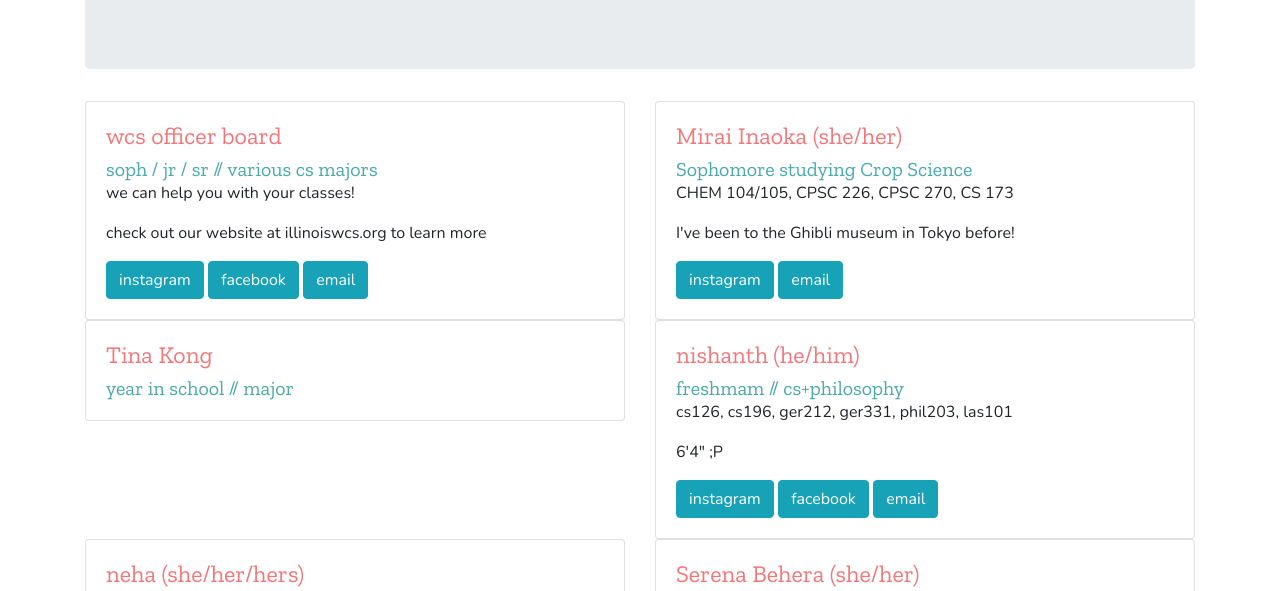
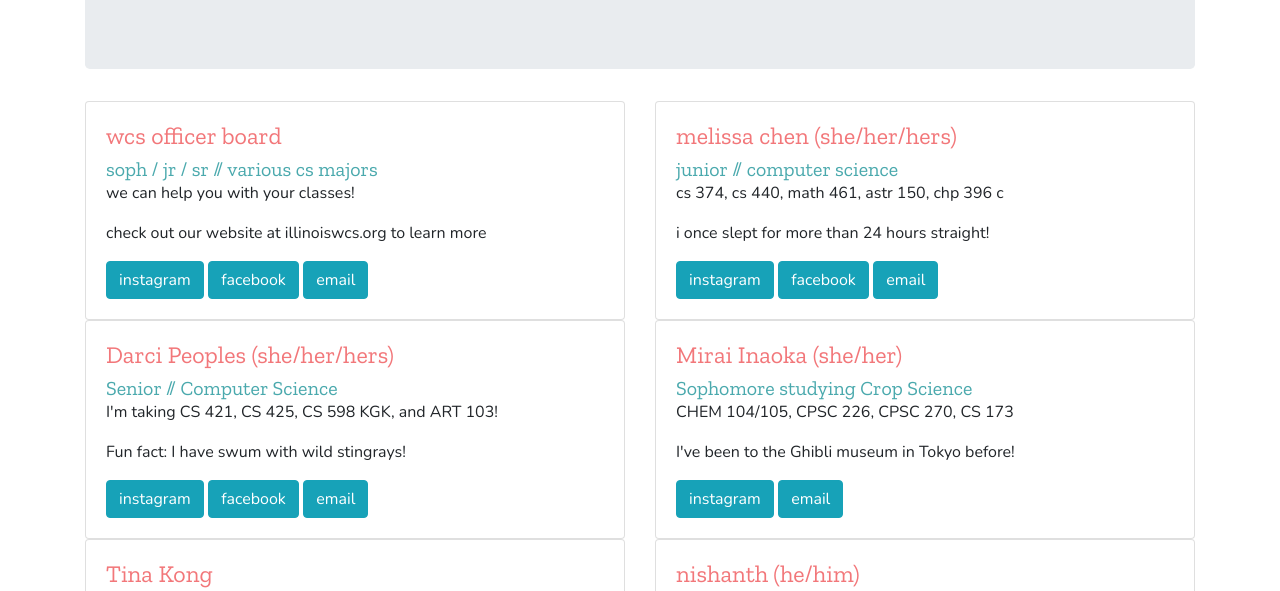
Before and after one commit to zjy-mandy/git-gud, a plain HTML site: page index.html in a window 1280 px wide. Shown: the part 203-794 px from the top of the page. Drawn offline with nearby package versions, Linux system fonts and the light colour scheme.

Commit message:
Add Darci & Melissa

```diff
--- a/index.html
+++ b/index.html
@@ -30,6 +30,33 @@
 				</div>
 			</div>
 		</div>
+		<div class="col-sm-6">
+			<div class="card">
+				<div class="card-body">
+					<h4 class="card-title">melissa chen (she/her/hers)</h4>
+ 					<h5 class="card-subtitle">junior // computer science</h5>
+ 					<p class="card-text">cs 374, cs 440, math 461, astr 150, chp 396 c</p>
+ 					<p class="card-text">i once slept for more than 24 hours straight!</p>
+ 					<a href="https://www.instagram.com/honeyblossom.rainbows" target="_blank" class="btn btn-info">instagram</a>
+ 					<a href="https://www.facebook.com/mychen2022" target="_blank" class="btn btn-info">facebook</a>
+ 					<a href="mailto:myc2@illinois.edu" target="_blank" class="btn btn-info">email</a>
+				</div>
+			</div>
+		</div>
+		<div class="col-sm-6">
+ 			<div class="card">
+ 				<div class="card-body">
+ 					<h4 class="card-title">Darci Peoples (she/her/hers)</h4>
+ 					<h5 class="card-subtitle">Senior // Computer Science</h5>
+ 					<p class="card-text">I'm taking CS 421, CS 425, CS 598 KGK, and ART 103!</p>
+ 					<p class="card-text">Fun fact: I have swum with wild stingrays!</p>
+ 					<a href="https://www.instagram.com/darcipeoples" target="_blank" class="btn btn-info">instagram</a>
+ 					<a href="https://www.facebook.com/darci.peoples" target="_blank" class="btn btn-info">facebook</a>
+ 					<a href="mailto:darciap2@illinois.edu" target="_blank" class="btn btn-info">email</a>
+ 				</div>
+ 			</div>
+ 		</div>
+
 		<div class="col-sm-6">
 			<div class="card">
 				<div class="card-body">
```
